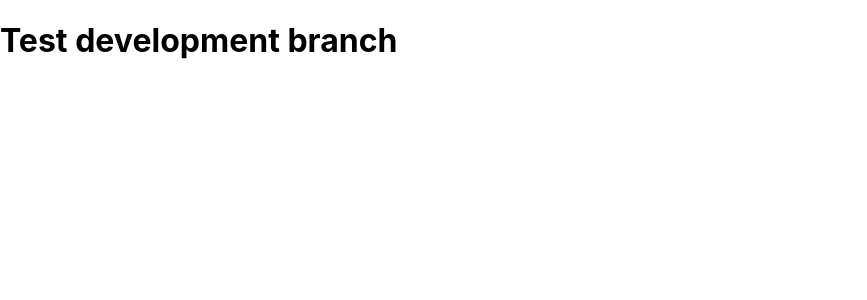
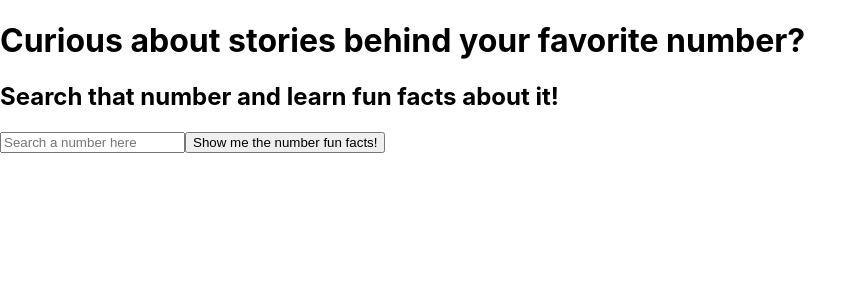
Before and after one commit to jasmine-lmj/new-project-3, a React (Create React App) app: page / in a window 1280 px wide. Shown: the top 300 px of the page, without its empty margins (0-867 px from the left). Built offline with nearby package versions, Linux system fonts and the light colour scheme.

Commit message:
Finished app functionality

```diff
--- a/src/App.js
+++ b/src/App.js
@@ -1,8 +1,14 @@
 import './App.css';
+import Header from './components/Header';
+import Main from './components/Main';
 
 function App() {
   return (
-    <h1>Test development branch</h1>
+    <>
+    <Header />
+    <Main />
+    </>
+
   );
 }
 
--- /dev/null
+++ b/src/components/FactDisplay.js
@@ -0,0 +1,17 @@
+import { useState } from 'react';
+
+const FactDisplay = ({funFact})=>{
+    // console.log(props)
+    return (
+        <>
+
+        <div className="factContainer">
+            <p>{`${funFact}`}</p>
+        </div>
+
+        </>
+
+
+    )
+}
+export default FactDisplay;
--- /dev/null
+++ b/src/components/Form.js
@@ -0,0 +1,22 @@
+import { useState } from "react";
+
+const Form =({handleClick})=>{
+    const [userNum, setUserNum] = useState(null);
+
+    const handleChange = (event)=>{
+        setUserNum(event.target.value) ;
+    }
+    return(
+        <>
+        <h2>Search that number and learn fun facts about it! </h2>
+        <form action="" onSubmit={(event) =>{handleClick(event,userNum)}}>
+            {
+                <input type="text" id="searchInput" placeholder="Search a number here" onChange={(event)=>{handleChange(event)}}/>
+            }
+            <button type="submit"> Show me the number fun facts!</button>
+        </form>
+        </>
+
+    )
+}
+export default Form ;
--- /dev/null
+++ b/src/components/Header.js
@@ -0,0 +1,7 @@
+const Header = ()=>{
+    return(
+        <h1>Curious about stories behind your favorite number?</h1>
+    )
+}
+
+export default Header;
--- /dev/null
+++ b/src/components/Main.js
@@ -0,0 +1,31 @@
+import Form from "./Form";
+import FactDisplay from "./FactDisplay";
+import {useState} from 'react';
+// import axios from 'axios';
+
+const Main = ()=>{
+    const[fact,setFact]=useState("")
+
+    const handleClick = (event, userNumber)=> {
+        event.preventDefault();
+        console.log(userNumber)
+        fetch(`http://numbersapi.com/${userNumber}?json`)
+            .then(response => {
+                return response.json();
+            })
+            .then(res => {
+                // console.log(res)
+                setFact(res.text);
+            })
+    }
+
+
+    return(
+        <>
+        <Form  handleClick={handleClick} />
+        <FactDisplay  funFact={fact} handleClick={handleClick}/>
+        </>
+    )
+}
+
+export default Main;
--- a/src/index.css
+++ b/src/index.css
@@ -11,3 +11,8 @@ code {
   font-family: source-code-pro, Menlo, Monaco, Consolas, 'Courier New',
     monospace;
 }
+
+
+.factContainer{
+  color:red;
+}
```
Also changed, not shown: src/logo.svg (deleted).
